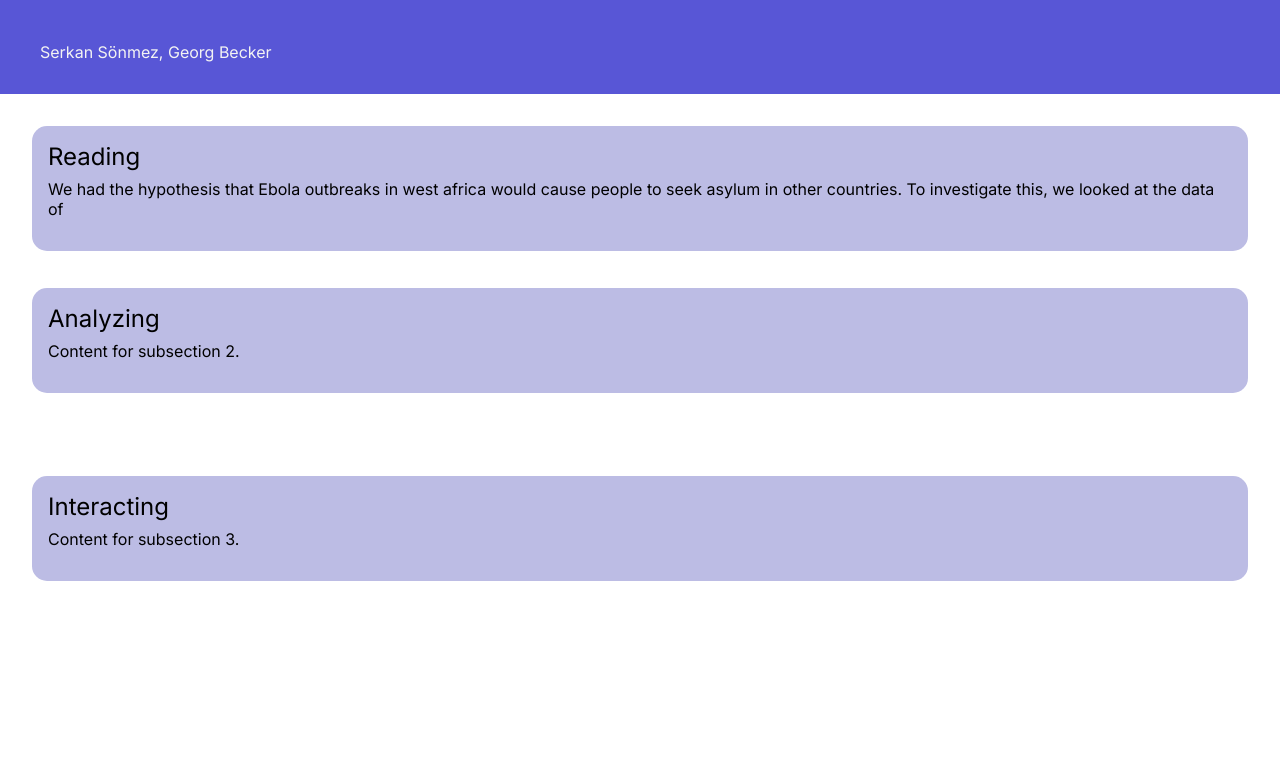
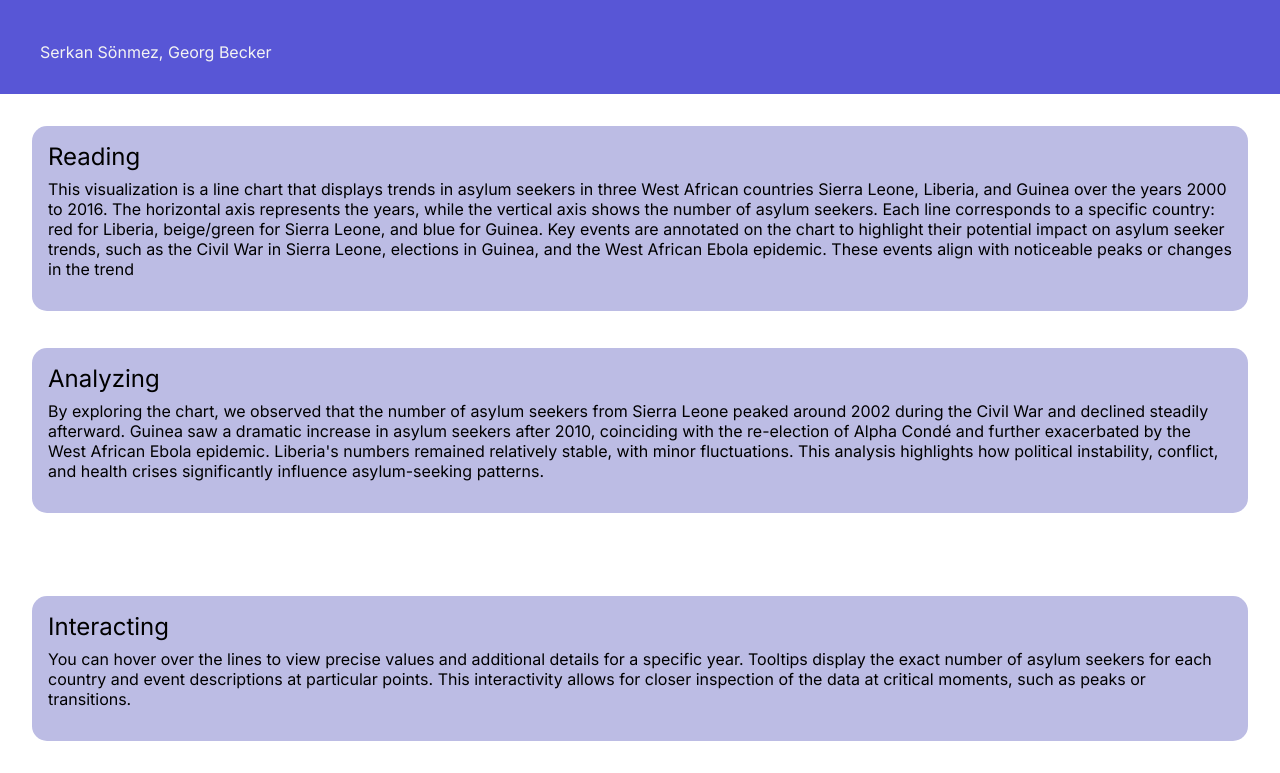
Before and after one commit to shellrider-games/DataVis2025, a plain HTML site: page index.html in a window 1280 px wide. Shown: the part 140-913 px from the top of the page. Before the commit the page ends 800 px from the top, so only its background shows below. Drawn offline with Linux system fonts and the light colour scheme.

Commit message:
Add text to page

```diff
--- a/index.html
+++ b/index.html
@@ -17,20 +17,37 @@
         <div class="left-column">
             <section class="box">
                 <h3>Reading</h3>
-                <p>We had the hypothesis that Ebola outbreaks in west africa
-                    would cause people to seek asylum in other countries.
-                    To investigate this, we looked at the data of
+                <p>
+                    This visualization is a line chart that displays trends in asylum seekers in three West African
+                    countries Sierra Leone, Liberia, and Guinea over the years 2000 to 2016. The horizontal axis
+                    represents the years, while the vertical axis shows the number of asylum seekers. Each line
+                    corresponds to a specific country: red for Liberia, beige/green for Sierra Leone, and blue for
+                    Guinea. Key events are annotated on the chart to highlight their potential impact on asylum
+                    seeker trends, such as the Civil War in Sierra Leone, elections in Guinea, and the West African
+                    Ebola epidemic. These events align with noticeable peaks or changes in the trend
                 </p>
             </section>
             <section class="box">
                 <h3>Analyzing</h3>
-                <p>Content for subsection 2.</p>
+                <p>
+                    By exploring the chart, we observed that the number of asylum seekers from Sierra Leone peaked
+                    around 2002 during the Civil War and declined steadily afterward. Guinea saw a dramatic
+                    increase in asylum seekers after 2010, coinciding with the re-election of Alpha Condé and
+                    further exacerbated by the West African Ebola epidemic. Liberia's numbers remained relatively
+                    stable, with minor fluctuations. This analysis highlights how political instability, conflict, and
+                    health crises significantly influence asylum-seeking patterns.
+                </p>
             </section>
         </div>
         <div class="right-column">
             <section class="box">
                 <h3>Interacting</h3>
-                <p>Content for subsection 3.</p>
+                <p>
+                    You can hover over the lines to view precise values and additional details for a specific year.
+                    Tooltips display the exact number of asylum seekers for each country and event descriptions at
+                    particular points. This interactivity allows for closer inspection of the data at critical moments,
+                    such as peaks or transitions.
+                </p>
             </section>
         </div>
     </main>
```
